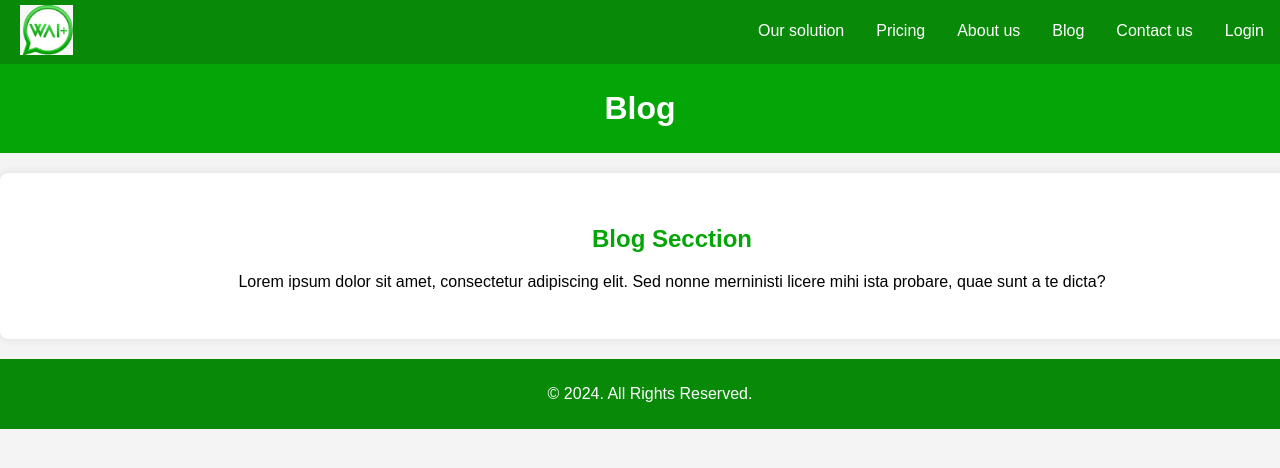
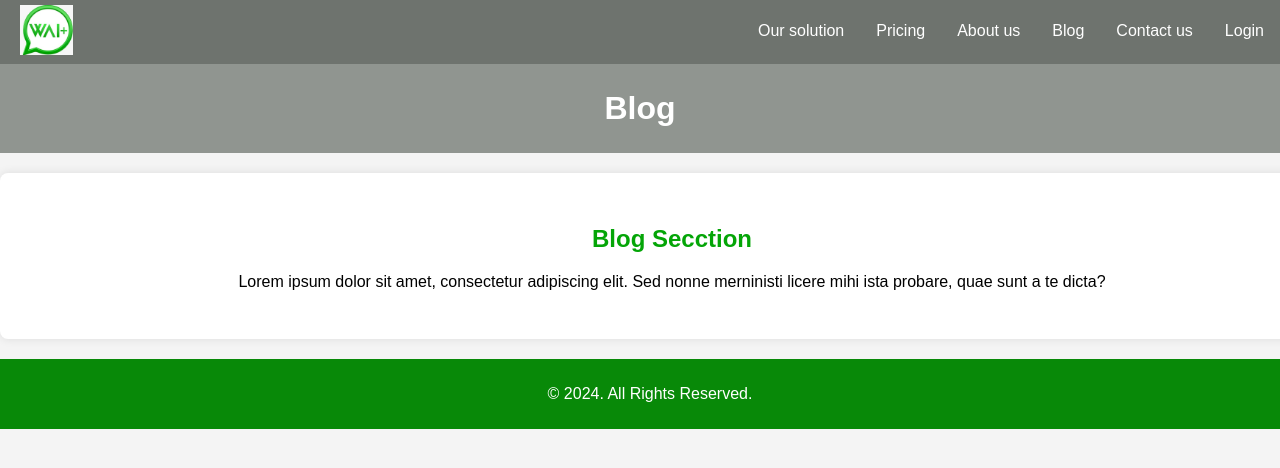
Before and after one commit to MuZero-AI-Web-UI/whatsappWebsite, a plain HTML site: page blog.html in a window 1280 px wide. Shown: the top 468 px of the page. Drawn offline with Linux system fonts and the light colour scheme.

Commit message:
Change of color

```diff
--- a/css/general.css
+++ b/css/general.css
@@ -6,14 +6,14 @@ body {
   }
 
   header {
-    background-color: #04A507;
+    background-color: #909590;
     color: #fff;
     padding: 0.3rem;
     text-align: center;
   }
 
   nav {
-    background-color: #088908;
+    background-color: #6E736E;
     overflow: hidden;
   }
 
```
